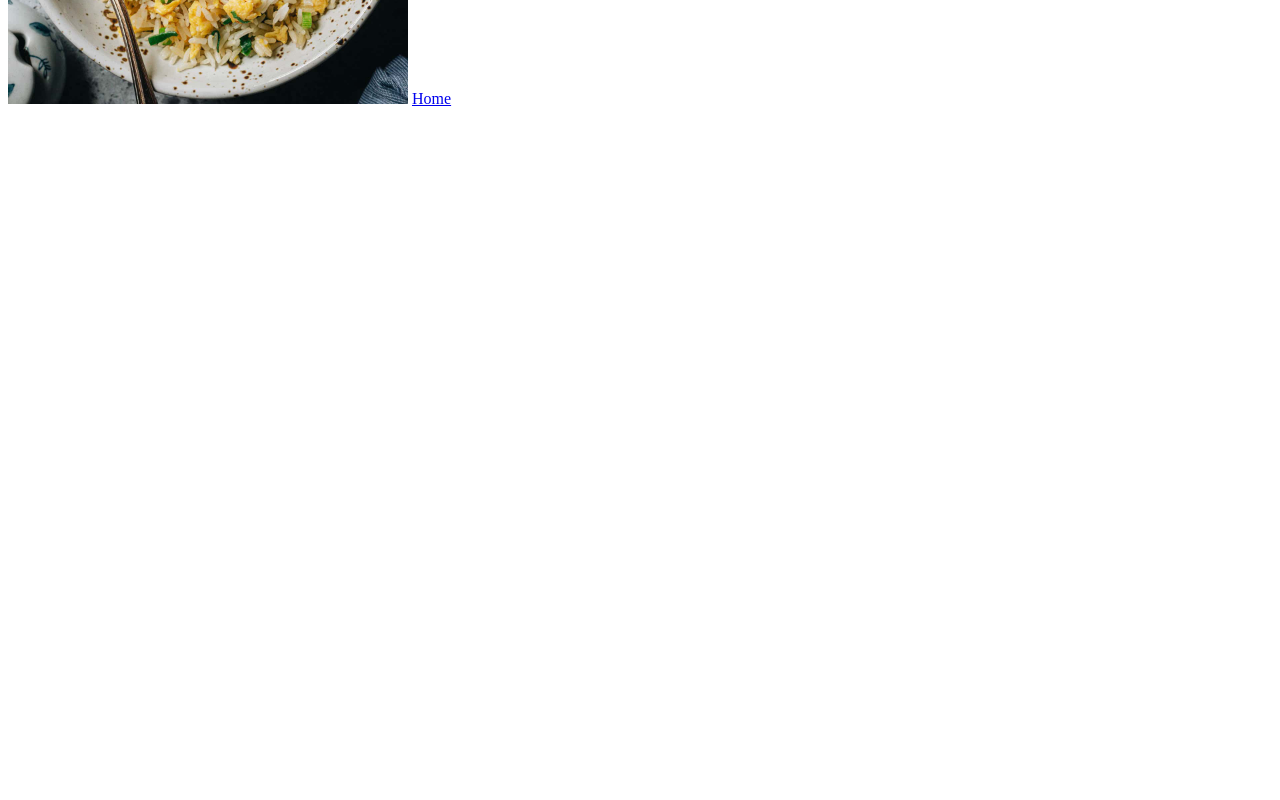
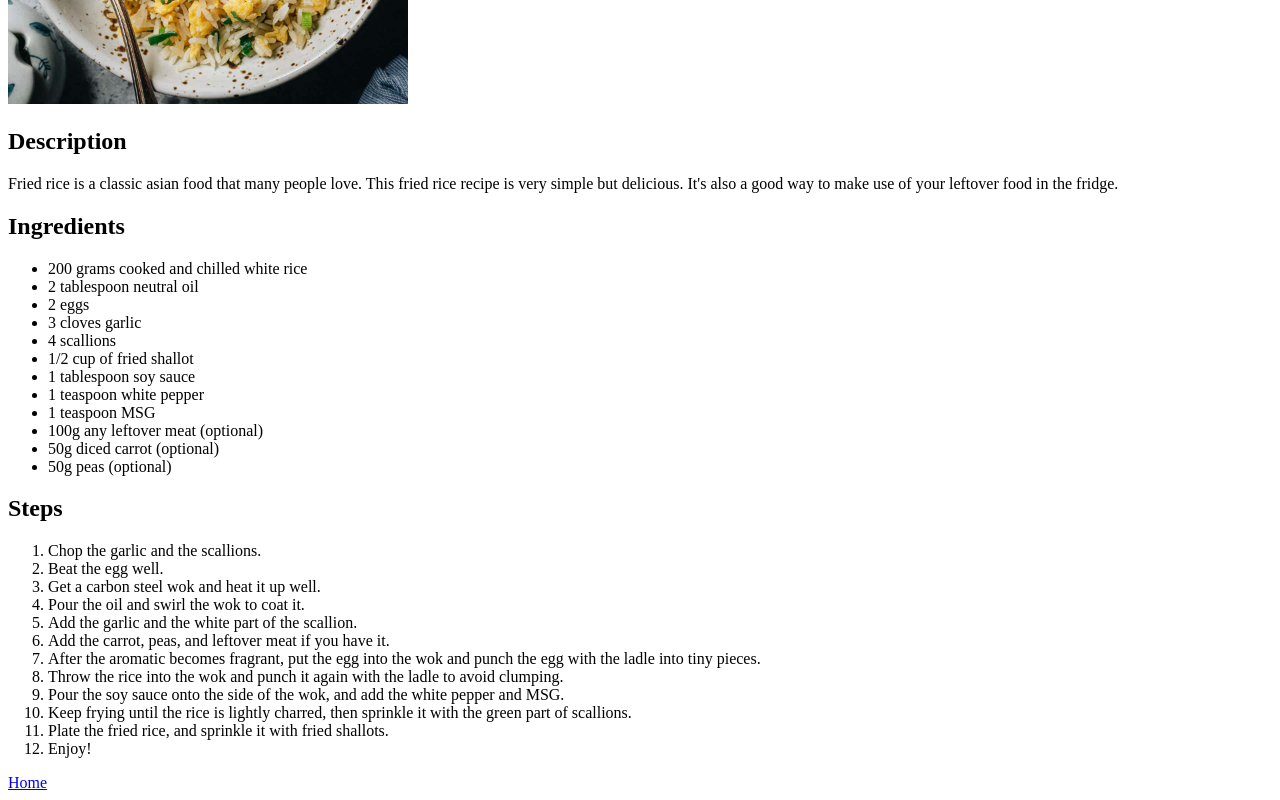
Before and after one commit to velkoniemi/odin-recipes, a plain HTML site: page recipes/fried-rice.html in a window 1280 px wide. Shown: the part 376-1176 px from the top of the page. Before the commit the page ends 800 px from the top, so only its background shows below. Drawn offline with Linux system fonts and the light colour scheme.

Commit message:
Finish fried rice recipe page

```diff
--- a/recipes/fried-rice.html
+++ b/recipes/fried-rice.html
@@ -9,6 +9,46 @@
   <h1>Fried Rice</h1>
   <img src="../img/fried-rice.jpg" alt="A Simple Fried Rice" width="400">
 
+    <h2>Description</h2>
+    <p>
+      Fried rice is a classic asian food that many people love. This fried rice recipe is very simple but delicious.
+      It's also a good way to make use of your leftover food in the fridge.
+    </p>
+
+    <h2>Ingredients</h2>
+    <ul>
+      <li>200 grams cooked and chilled white rice</li>
+      <li>2 tablespoon neutral oil</li>
+      <li>2 eggs</li>
+      <li>3 cloves garlic</li>
+      <li>4 scallions</li>
+      <li>1/2 cup of fried shallot</li>
+      <li>1 tablespoon soy sauce</li>
+      <li>1 teaspoon white pepper</li>
+      <li>1 teaspoon MSG</li>
+      <li>100g any leftover meat (optional)</li>
+      <li>50g diced carrot (optional)</li>
+      <li>50g peas (optional)</li>
+    </ul>
+
+    <h2>Steps</h2>
+    <ol>
+      <li>Chop the garlic and the scallions.</li>
+      <li>Beat the egg well.</li>
+      <li>Get a carbon steel wok and heat it up well.</li>
+      <li>Pour the oil and swirl the wok to coat it.</li>
+      <li>Add the garlic and the white part of the scallion.</li>
+      <li>Add the carrot, peas, and leftover meat if you have it.</li>
+      <li>After the aromatic becomes fragrant, put the egg into the wok and punch the egg with the ladle into tiny
+        pieces.
+      </li>
+      <li>Throw the rice into the wok and punch it again with the ladle to avoid clumping.</li>
+      <li>Pour the soy sauce onto the side of the wok, and add the white pepper and MSG.</li>
+      <li>Keep frying until the rice is lightly charred, then sprinkle it with the green part of scallions.</li>
+      <li>Plate the fried rice, and sprinkle it with fried shallots.</li>
+      <li>Enjoy!</li>
+    </ol>
+
   <a href="../index.html">Home</a>
 </body>
 </html>
```
